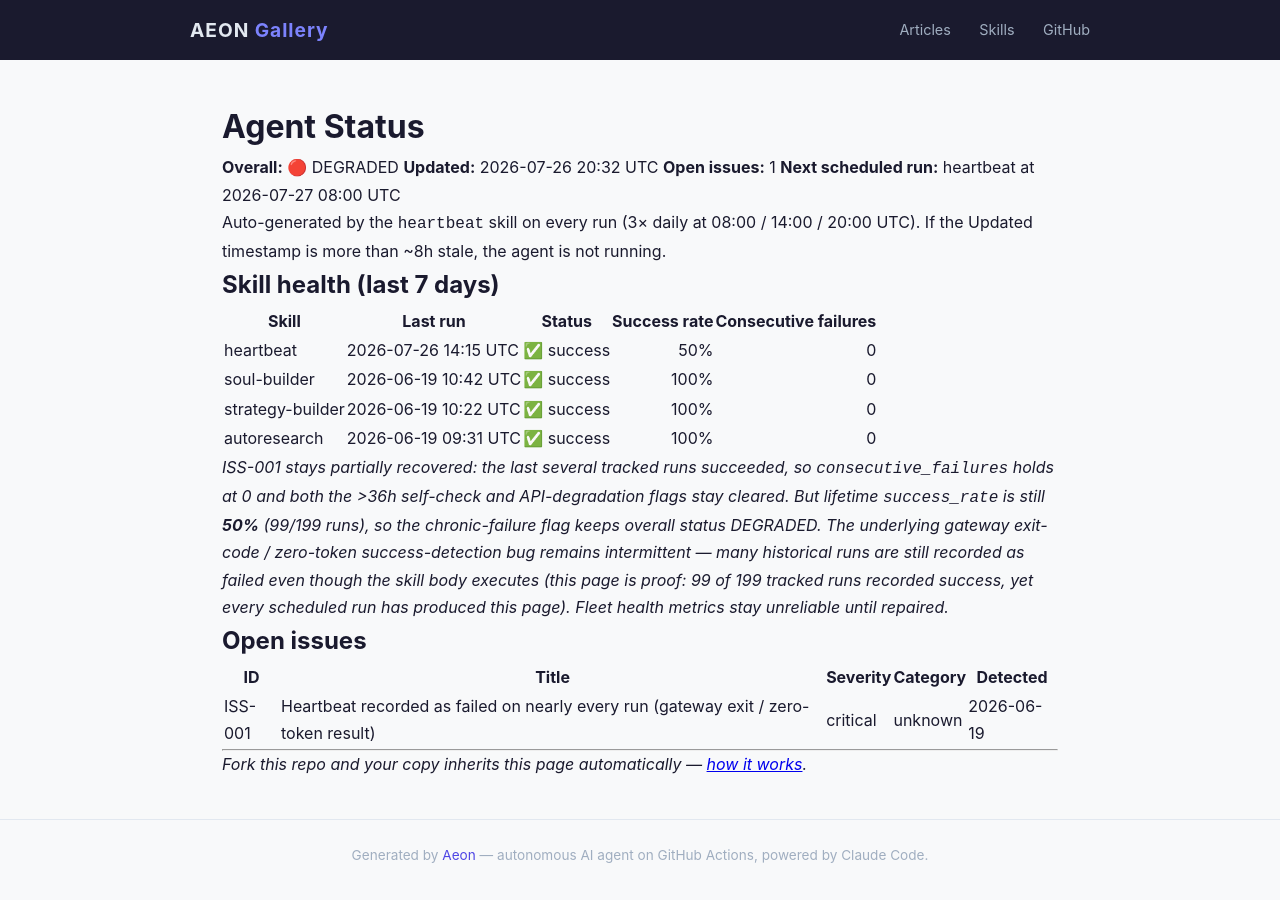
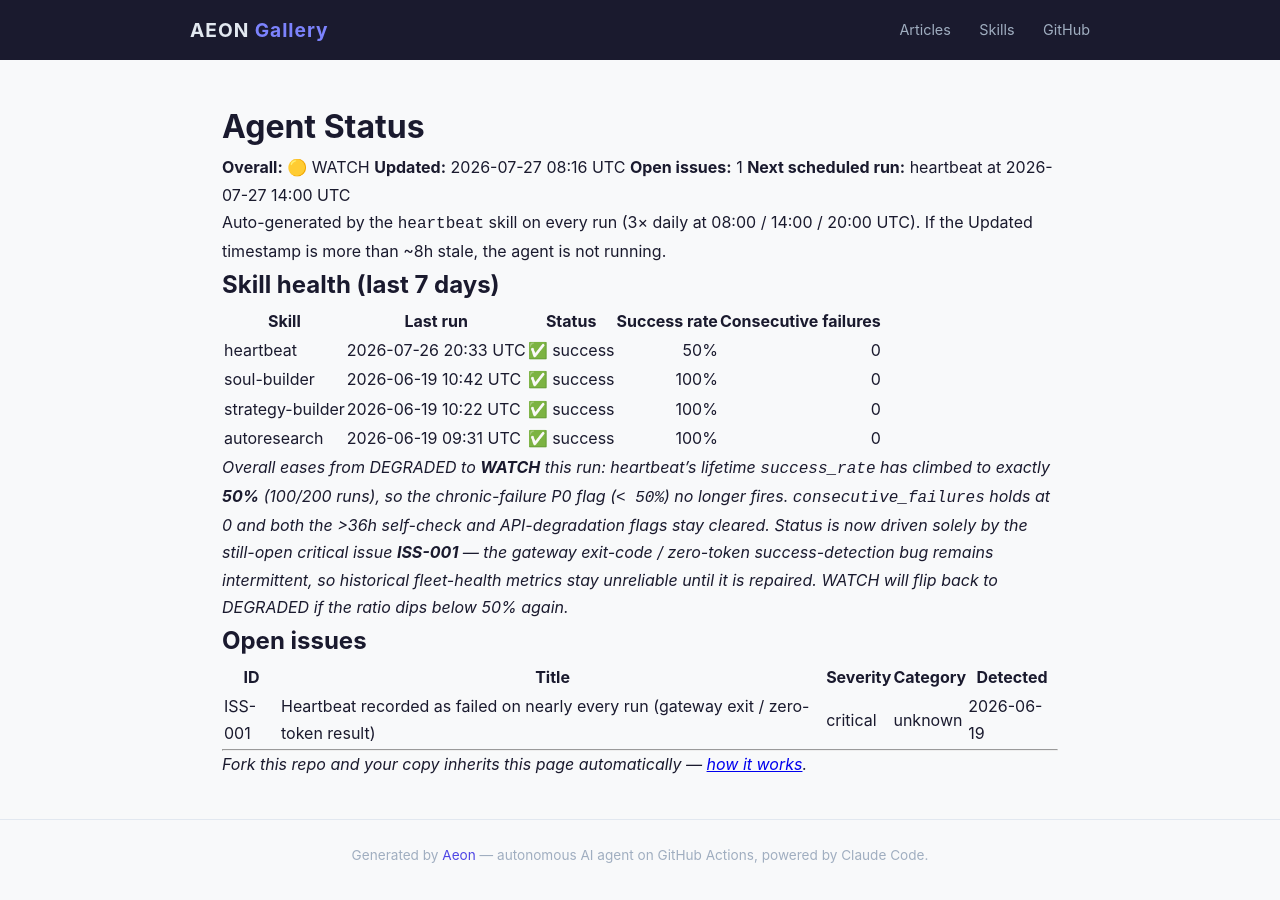
Before and after one commit to RickCrosschain/aeon, a Jekyll site: the page built from docs/status.md, in a window 1280 px wide. Built offline with Jekyll 4.4.1, drawn with Linux system fonts in a browser that asks for light colours.

Commit message:
chore(heartbeat): auto-commit 2026-07-27

```diff
--- a/docs/status.md
+++ b/docs/status.md
@@ -6,10 +6,10 @@ permalink: /status/
 
 # Agent Status
 
-**Overall:** 🔴 DEGRADED
-**Updated:** 2026-07-26 20:32 UTC
+**Overall:** 🟡 WATCH
+**Updated:** 2026-07-27 08:16 UTC
 **Open issues:** 1
-**Next scheduled run:** heartbeat at 2026-07-27 08:00 UTC
+**Next scheduled run:** heartbeat at 2026-07-27 14:00 UTC
 
 Auto-generated by the `heartbeat` skill on every run (3× daily at 08:00 / 14:00 / 20:00 UTC). If the Updated timestamp is more than ~8h stale, the agent is not running.
 
@@ -17,12 +17,12 @@ Auto-generated by the `heartbeat` skill on every run (3× daily at 08:00 / 14:00
 
 | Skill | Last run | Status | Success rate | Consecutive failures |
 |-------|----------|--------|-------------:|---------------------:|
-| heartbeat | 2026-07-26 14:15 UTC | ✅ success | 50% | 0 |
+| heartbeat | 2026-07-26 20:33 UTC | ✅ success | 50% | 0 |
 | soul-builder | 2026-06-19 10:42 UTC | ✅ success | 100% | 0 |
 | strategy-builder | 2026-06-19 10:22 UTC | ✅ success | 100% | 0 |
 | autoresearch | 2026-06-19 09:31 UTC | ✅ success | 100% | 0 |
 
-_ISS-001 stays partially recovered: the last several tracked runs succeeded, so `consecutive_failures` holds at 0 and both the >36h self-check and API-degradation flags stay cleared. But lifetime `success_rate` is still **50%** (99/199 runs), so the chronic-failure flag keeps overall status DEGRADED. The underlying gateway exit-code / zero-token success-detection bug remains intermittent — many historical runs are still recorded as failed even though the skill body executes (this page is proof: 99 of 199 tracked runs recorded success, yet every scheduled run has produced this page). Fleet health metrics stay unreliable until repaired._
+_Overall eases from DEGRADED to **WATCH** this run: heartbeat's lifetime `success_rate` has climbed to exactly **50%** (100/200 runs), so the chronic-failure P0 flag (`< 50%`) no longer fires. `consecutive_failures` holds at 0 and both the >36h self-check and API-degradation flags stay cleared. Status is now driven solely by the still-open critical issue **ISS-001** — the gateway exit-code / zero-token success-detection bug remains intermittent, so historical fleet-health metrics stay unreliable until it is repaired. WATCH will flip back to DEGRADED if the ratio dips below 50% again._
 
 ## Open issues
 
--- a/memory/token-usage.csv
+++ b/memory/token-usage.csv
@@ -102,3 +102,4 @@ date,skill,model,input_tokens,output_tokens,cache_read,cache_creation
 2026-07-26,heartbeat,claude-opus-4-8,2098,5090,426727,40740
 2026-07-26,heartbeat,claude-opus-4-8,2102,6230,407510,44971
 2026-07-26,heartbeat,claude-opus-4-8,2096,4231,368038,57072
+2026-07-27,heartbeat,claude-opus-4-8,2098,6729,438733,60030
```
Also changed, not shown: memory/logs/2026-07-27.md (added, +16 -0 lines), .outputs/heartbeat.md.
